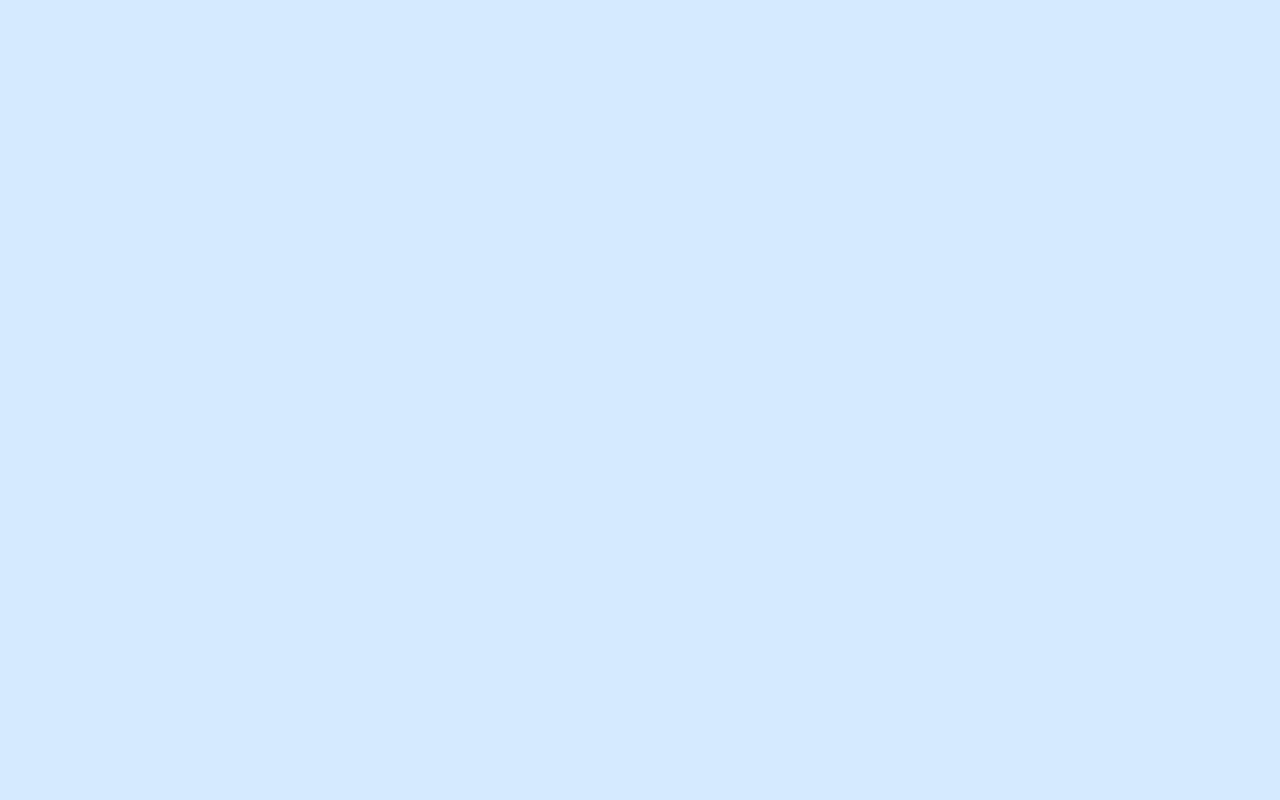
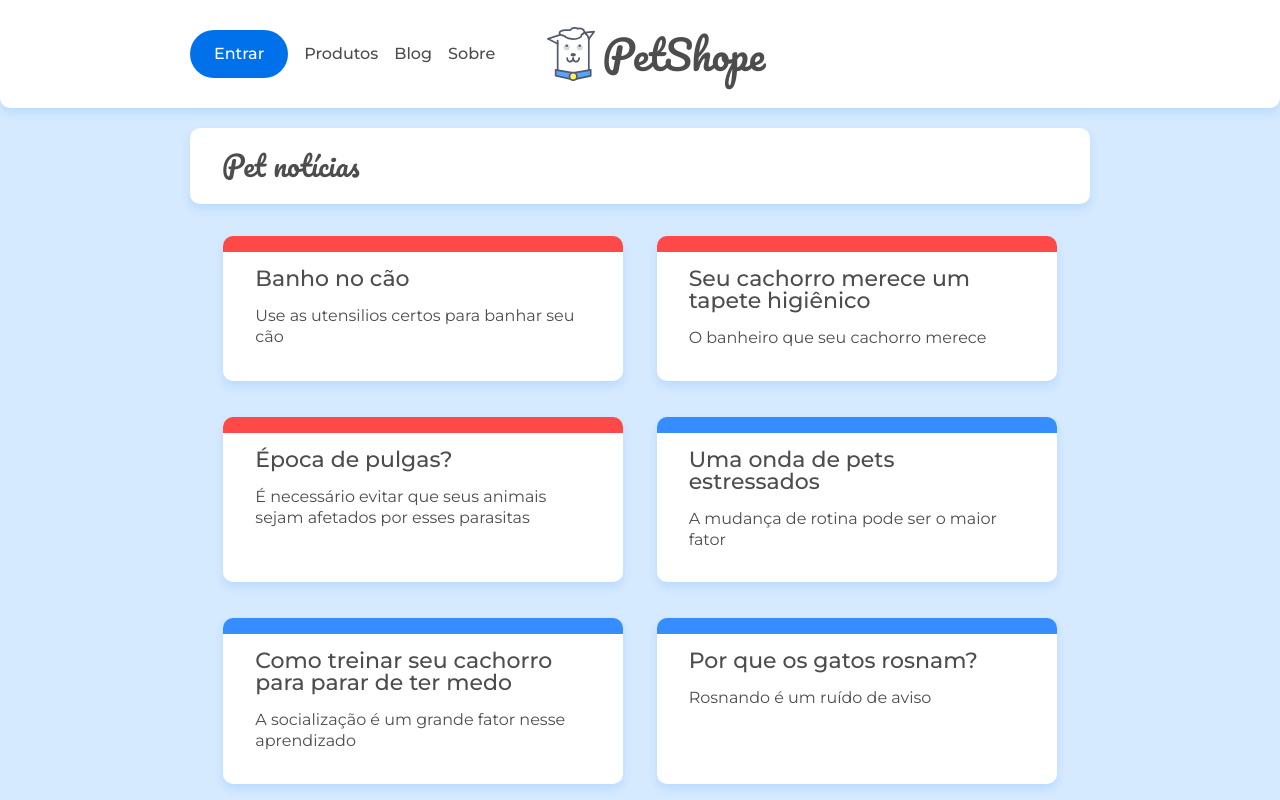
Before and after one commit to jonatasbueno/learning-react-router, a React (Create React App) app: page / in a window 1280 px wide. Shown: the top 800 px of the page. Built offline with nearby package versions, Linux system fonts and the light colour scheme; data requests are answered from the project's data file.

Commit message:
Criado menu, posts e request de posts

```diff
--- a/package.json
+++ b/package.json
@@ -10,7 +10,7 @@
     "json-server": "^0.16.3",
     "react": "^17.0.1",
     "react-dom": "^17.0.1",
-    "react-router-dom": "^5.2.0",
+    "react-router-dom": "^5.3.0",
     "react-scripts": "4.0.1",
     "web-vitals": "^0.2.4"
   },
@@ -18,7 +18,8 @@
     "start": "react-scripts start",
     "build": "react-scripts build",
     "test": "react-scripts test",
-    "eject": "react-scripts eject"
+    "eject": "react-scripts eject",
+    "backend": "json-server --watch db.json --port 5000"
   },
   "eslintConfig": {
     "extends": [
--- a/src/App.jsx
+++ b/src/App.jsx
@@ -1,11 +1,30 @@
 import React from 'react'
+import { BrowserRouter as Router, Route, Switch } from 'react-router-dom';
+import Home from "./paginas/Home";
+import Sobre from "./paginas/Sobre";
+import Cabecalho from './components/Cabecalho';
+import Pagina404 from './paginas/Pagina404';
 import './assets/css/base/base.css'
 
 function App() {
   return (
-  <>
-
-  </>
+    // Roteador, possui varias rotas filhas
+    <Router>
+      <Cabecalho />
+      {/* Switch garante que será executado apenas uma rota por vez */}
+      <Switch>
+        {/* exact diz que a rota deve ser exatamente path desconsiderando rotas filhas   */}
+        <Route exact path="/">
+          <Home />
+        </Route>
+        <Route path="/sobre">
+          <Sobre />
+        </Route>
+        <Route>
+          <Pagina404 />
+        </Route>
+      </Switch>
+    </Router>
   )
 }
 
--- /dev/null
+++ b/src/api/api.js
@@ -0,0 +1,10 @@
+import axios from 'axios';
+
+export const api = axios.create({
+  baseURL: 'http://localhost:5000'
+})
+
+export async function busca(url, setDado) {
+  const resposta = await api.get(url);
+  setDado(resposta.data)
+}
--- /dev/null
+++ b/src/components/Cabecalho.jsx
@@ -0,0 +1,33 @@
+import React from 'react';
+import imagem from '../assets/img/doguito.svg'
+import '../assets/css/componentes/cabecalho.css';
+import { Link } from 'react-router-dom';
+
+function Cabecalho() {
+  return (
+    <header className="cabecalho container">
+      <div className="menu-hamburger">
+        <span className="menu-hamburger__icone"></span>
+      </div>
+      <div className="cabecalho-container">
+        <Link to="/" className="flex flex--centro">
+          <img src={imagem} alt="Logo Doguito" className="cabecalho__logo" />
+          <h1 className="cabecalho__titulo">PetShope</h1>
+        </Link>
+      </div>
+
+      <nav className="menu-cabecalho">
+        <ul className="menu-itens">
+          <li><Link className="menu-item menu-item--entrar" to="#">Entrar</Link></li>
+          <li><Link className="menu-item" to="#">Produtos</Link></li>
+          <li><Link className="menu-item" to="/">Blog</Link></li>
+          <li><Link className="menu-item" to="/sobre">Sobre</Link></li>
+        </ul>
+      </nav>
+
+      <div className="menu-cabecalho-background"></div>
+    </header>
+  );
+}
+
+export default Cabecalho;
--- /dev/null
+++ b/src/components/ListaPosts.jsx
@@ -0,0 +1,29 @@
+import React, { useEffect, useState } from 'react';
+import { Link } from 'react-router-dom';
+import { busca } from '../api/api';
+
+function ListaPosts({ url }) {
+
+  const [posts, setPosts] = useState([]);
+
+  useEffect(() => {
+    busca(url, setPosts)
+  }, [url]);
+
+  return (
+    <section className="posts container">
+      {posts.map(post => (
+        <Link className={`cartao-post cartao-post--${post.categoria}`}>
+          <article key={post.id}>
+            <h3 className="cartao-post__titulo">
+              {post.title}
+            </h3>
+            <p className="cartao-post__meta">{post.metadescription}</p>
+          </article>
+        </Link>
+      ))}
+    </section>
+  );
+}
+
+export default ListaPosts;
--- a/src/paginas/Home.jsx
+++ b/src/paginas/Home.jsx
@@ -1,4 +1,5 @@
 import React from 'react'
+import ListaPosts from '../components/ListaPosts'
 
 const Home = () => {
 
@@ -7,13 +8,7 @@ const Home = () => {
       <div className="container">
         <h2 className="titulo-pagina">Pet notícias</h2>
       </div>
-      <section className="container flex flex--centro">
-      <article className="cartao post">
-        <h2 className="cartao__titulo">Banho no cão</h2>
-        <p className="cartao__texto">A maioria dos cães prefere pular a hora do banho, mas o banho desempenha um papel importante na saúde do pelo e da pele do seu cão, ajudando a mantê-lo limpo e livre de sujeira e parasitas. Ter os produtos certos pode ajudá-lo a se sentir mais confortável.</p>
-      </article>
-    </section>
-
+      <ListaPosts url="/posts" />
     </main>
   )
 }
--- /dev/null
+++ b/src/paginas/Pagina404.jsx
@@ -0,0 +1,14 @@
+import React from 'react';
+import imagem from '../assets/img/doguito404.svg';
+import '../assets/css/404.css';
+
+function Pagina404() {
+  return (
+    <main className="container flex flex--centro flex--coluna">
+      <img className="doguito-imagem" src={imagem} alt="" />
+      <p className="naoencontrado-texto">Ops, Essa página não existe!</p>
+    </main>
+  );
+}
+
+export default Pagina404;
```
Also changed, not shown: 2 other files (tests, documents, lock files or other folders).
